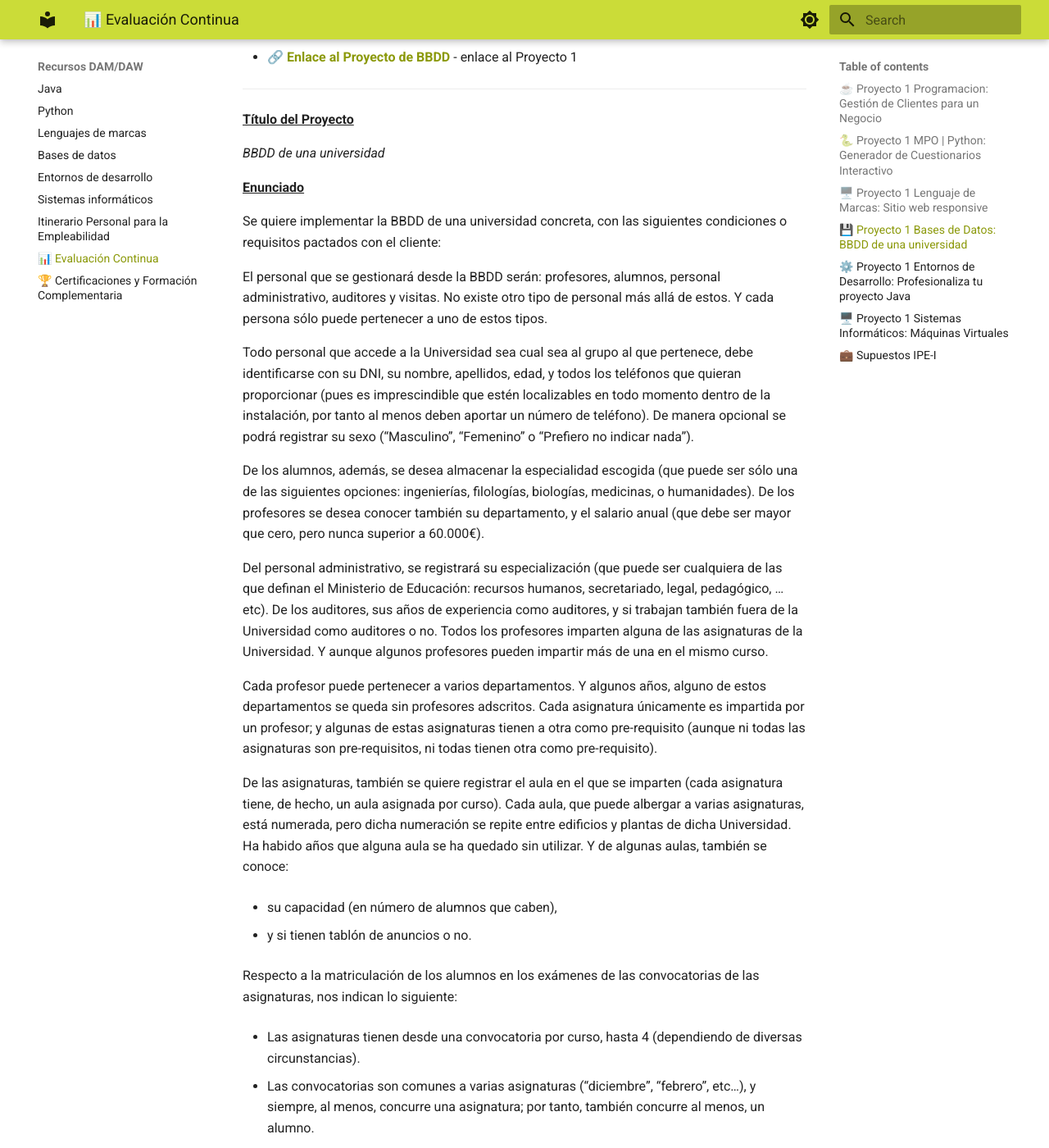
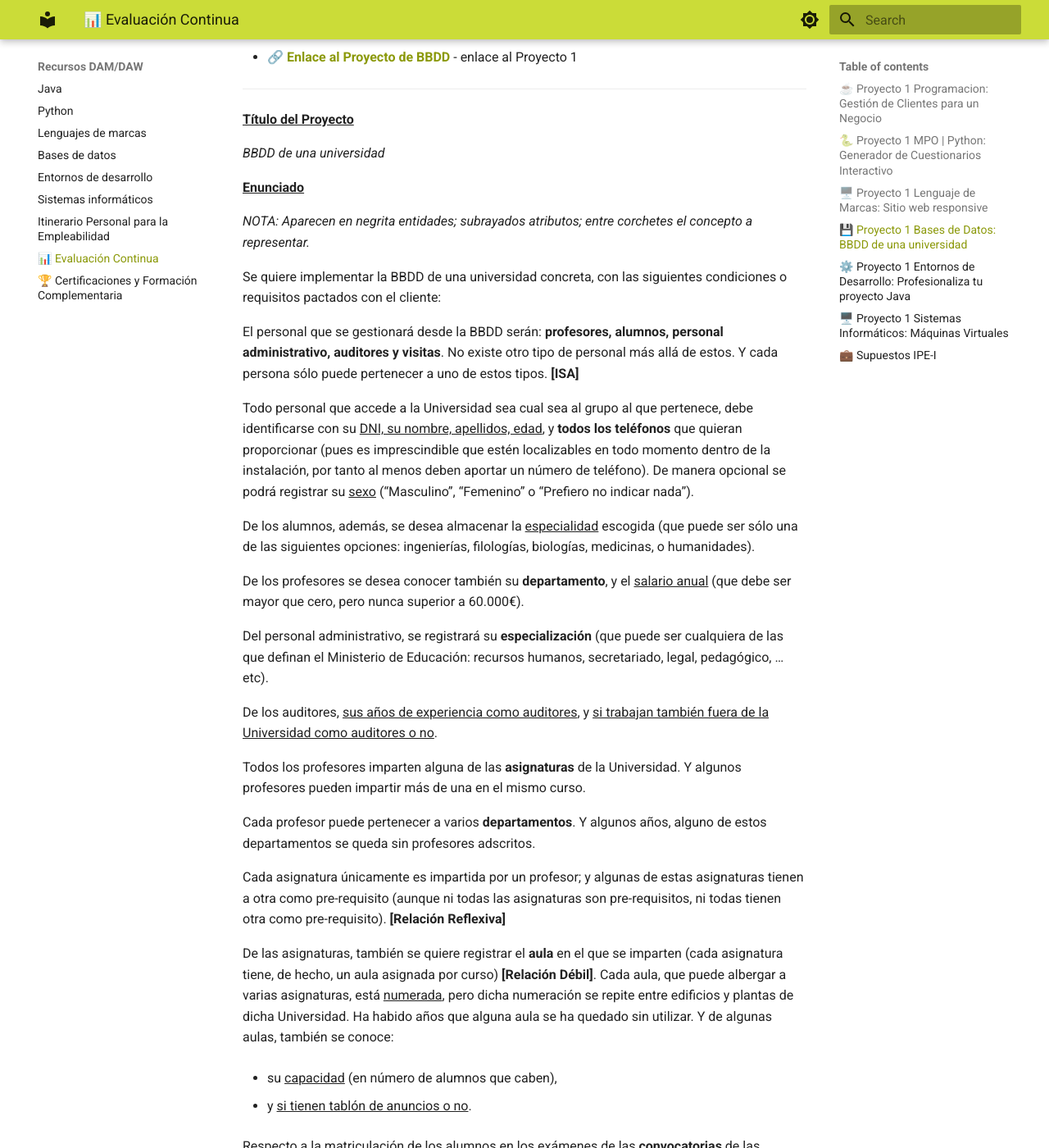
Before and after one commit to jordicido/recursosDAMDAW, an MkDocs documentation site: the page built from docs/eva_continua.md, in a window 1280 px wide and 1400 px high, scrolled down 9469 px. Shown: the whole window at 82% size. Built offline with MkDocs 1.6.1 and Material for MkDocs 9.7.7, drawn with Linux system fonts in a browser that asks for light colours; some of the changed text lies outside the part shown.

Commit message:
Modificado enunciado evaluación continua BBDD

```diff
--- a/docs/eva_continua.md
+++ b/docs/eva_continua.md
@@ -339,29 +339,35 @@ _BBDD de una universidad_
 
 <u>**Enunciado**</u>
 
+*NOTA: Aparecen en negrita entidades; subrayados atributos; entre corchetes el concepto a representar.*
+
 Se quiere implementar la BBDD de una universidad concreta, con las siguientes condiciones o requisitos pactados con el cliente:
 
-El personal que se gestionará desde la BBDD serán: profesores, alumnos, personal administrativo, auditores y visitas. No existe otro tipo de personal más allá de estos. Y cada persona sólo puede pertenecer a uno de estos tipos.
+El personal que se gestionará desde la BBDD serán: **profesores, alumnos, personal administrativo, auditores y visitas**. No existe otro tipo de personal más allá de estos. Y cada persona sólo puede pertenecer a uno de estos tipos. **\[ISA\]**
 
-Todo personal que accede a la Universidad sea cual sea al grupo al que pertenece, debe identificarse con su DNI, su nombre, apellidos, edad, y todos los teléfonos que quieran proporcionar (pues es imprescindible que estén localizables en todo momento dentro de la instalación, por tanto al menos deben aportar un número de teléfono). De manera opcional se podrá registrar su sexo (“Masculino”, “Femenino” o “Prefiero no indicar nada”).
+Todo personal que accede a la Universidad sea cual sea al grupo al que pertenece, debe identificarse con su <u>DNI, su nombre, apellidos, edad</u>, y **todos los teléfonos** que quieran proporcionar (pues es imprescindible que estén localizables en todo momento dentro de la instalación, por tanto al menos deben aportar un número de teléfono). De manera opcional se podrá registrar su <u>sexo</u> (“Masculino”, “Femenino” o “Prefiero no indicar nada”).
 
-De los alumnos, además, se desea almacenar la especialidad escogida (que puede ser sólo una de las siguientes opciones: ingenierías, filologías, biologías, medicinas, o humanidades).
-De los profesores se desea conocer también su departamento, y el salario anual (que debe ser mayor que cero, pero nunca superior a 60.000€).
+De los alumnos, además, se desea almacenar la <u>especialidad</u> escogida (que puede ser sólo una de las siguientes opciones: ingenierías, filologías, biologías, medicinas, o humanidades).
 
-Del personal administrativo, se registrará su especialización (que puede ser cualquiera de las que definan el Ministerio de Educación: recursos humanos, secretariado, legal, pedagógico, …etc).
-De los auditores, sus años de experiencia como auditores, y si trabajan también fuera de la Universidad como auditores o no.
-Todos los profesores imparten alguna de las asignaturas de la Universidad. Y aunque algunos profesores pueden impartir más de una en el mismo curso.
+De los profesores se desea conocer también su **departamento**, y el <u>salario anual</u> (que debe ser mayor que cero, pero nunca superior a 60.000€).
 
-Cada profesor puede pertenecer a varios departamentos. Y algunos años, alguno de estos departamentos se queda sin profesores adscritos.
-Cada asignatura únicamente es impartida por un profesor; y algunas de estas asignaturas tienen a otra como pre-requisito (aunque ni todas las asignaturas son pre-requisitos, ni todas tienen otra como pre-requisito).
+Del personal administrativo, se registrará su **especialización** (que puede ser cualquiera de las que definan el Ministerio de Educación: recursos humanos, secretariado, legal, pedagógico, …etc).
 
-De las asignaturas, también se quiere registrar el aula en el que se imparten (cada asignatura tiene, de hecho, un aula asignada por curso). Cada aula, que puede albergar a varias asignaturas, está numerada, pero dicha numeración se repite entre edificios y plantas de dicha Universidad. Ha habido años que alguna aula se ha quedado sin utilizar. Y de algunas aulas, también se conoce:
+De los auditores, <u>sus años de experiencia como auditores</u>, y <u>si trabajan también fuera de la Universidad como auditores o no</u>.
 
-- su capacidad (en número de alumnos que caben),
+Todos los profesores imparten alguna de las **asignaturas** de la Universidad. Y algunos profesores pueden impartir más de una en el mismo curso.
 
-- y si tienen tablón de anuncios o no.
+Cada profesor puede pertenecer a varios **departamentos**. Y algunos años, alguno de estos departamentos se queda sin profesores adscritos.
 
-Respecto a la matriculación de los alumnos en los exámenes de las convocatorias de las asignaturas, nos indican lo siguiente:
+Cada asignatura únicamente es impartida por un profesor; y algunas de estas asignaturas tienen a otra como pre-requisito (aunque ni todas las asignaturas son pre-requisitos, ni todas tienen otra como pre-requisito). **\[Relación Reflexiva\]**
+
+De las asignaturas, también se quiere registrar el **aula** en el que se imparten (cada asignatura tiene, de hecho, un aula asignada por curso) **\[Relación Débil\]**. Cada aula, que puede albergar a varias asignaturas, está <u>numerada</u>, pero dicha numeración se repite entre edificios y plantas de dicha Universidad. Ha habido años que alguna aula se ha quedado sin utilizar. Y de algunas aulas, también se conoce:
+
+- su <u>capacidad</u> (en número de alumnos que caben),
+
+- y <u>si tienen tablón de anuncios o no</u>.
+
+Respecto a la matriculación de los alumnos en los exámenes de las **convocatorias** de las asignaturas, nos indican lo siguiente: **\[Relación Ternaria\]**
 
 - Las asignaturas tienen desde una convocatoria por curso, hasta 4 (dependiendo de diversas circunstancias).
 
@@ -371,20 +377,21 @@ Respecto a la matriculación de los alumnos en los exámenes de las convocatoria
 
 - Los alumnos pueden matricularse hasta en 4 convocatorias por asignatura, y en cada curso, siempre deben estar matriculados de al menos una asignatura, y una convocatoria.
 
-Algunos alumnos, son representantes de otros, a modo de “vocales”, de cara a solicitudes, reclamaciones, etc… Pero, aunque no es obligatorio que todos los alumnos tengan algún representante, si lo tienen, sólo pueden ser representados por uno. Y un alumno no puede ser representante si no tiene asignado ningún alumno como representado.
-A algunos de los profesores, en algunas ocasiones, se les evalúa su trabajo como educadores, realizando una auditoría de su desempeño en la impartición de una asignatura concreta. Dichas auditorías las realizan los auditores, con las siguientes características:
+Algunos alumnos, son representantes de otros, a modo de “vocales”, de cara a solicitudes, reclamaciones, etc… Pero, aunque no es obligatorio que todos los alumnos tengan algún representante, si lo tienen, sólo pueden ser representados por uno. Y un alumno no puede ser representante si no tiene asignado ningún alumno como representado. **\[Relación Reflexiva\]**
+
+A algunos de los profesores, en algunas ocasiones, se les evalúa su trabajo como educadores, realizando una auditoría de su desempeño en la impartición de una asignatura concreta **\[Agregación – ver clase semana 25, última diapositiva\]**. Dichas auditorías las realizan los **auditores**, con las siguientes características:
 
 - Un auditor puede realizar varias auditorías por curso (aunque puede haber auditores que, en un curso completo, no realicen ninguna auditoría).
 
-- Para que un auditor pueda realizar auditorías de una asignatura concreta, debe haber recibido previamente un curso de orientación en relación con la metodología del departamento al que pertenece la asignatura referida en la auditoría.
+- Para que un auditor pueda realizar auditorías de la impartición concreta de una asignatura por un profe, debe haber recibido previamente un **curso de orientación** en relación con la metodología del departamento al que pertenece la asignatura referida en la auditoría. **\[Restricción Exclusividad/Exclusión o Inclusividad/Inclusión\]**
 
 - Cada departamento sólo posee un curso de éstos. Y cada curso sólo hace referencia a un departamento.
 
-- Estos cursos, por tanto, cuentan con un identificador único, su nombre vinculado con el del departamento al que se refieren, y el número de horas de dicho curso.
+- Estos cursos, por tanto, cuentan con un <u>identificador único</u>, su <u>nombre</u> vinculado con el del departamento al que se refieren, y el <u>número de horas</u> de dicho curso.
 
-- Y cada departamento tiene un nombre único, y también se conoce sus años de existencia, y el nombre de su primer profesor adscrito.
+- Y cada departamento tiene un <u>nombre único</u>, y también se conoce sus <u>años de existencia</u>, y el <u>nombre de su primer profesor adscrito</u>.
 
-Además de estas auditorías, la Universidad entrega unos premios al desempeño y resultados de la impartición de una asignatura llevada a cabo por su profesor. Es decir, se premia no sólo al profesor, ni al colectivo relacionado con la asignatura, sino el trabajo, resultados y participación derivados de ese trabajo de impartición de una asignatura por parte de un profesor. Relativo a estos premios, nos indican que:
+Además de estas auditorías, la Universidad entrega unos **premios** al desempeño y resultados de la impartición de una asignatura llevada a cabo por su profesor. Es decir, se premia no sólo al profesor, ni al colectivo relacionado con la asignatura, sino el trabajo, resultados y participación derivados de ese trabajo de impartición de una asignatura por parte de un profesor. Relativo a estos premios, nos indican que: **\[Agregación – ver clase semana 25, última diapositiva\]**
 
 - Cada impartición, en caso de ser nominada, puede recibir más de un premio.
 
@@ -392,15 +399,15 @@ Además de estas auditorías, la Universidad entrega unos premios al desempeño
 
 - Nunca se queda desierto un premio; y por supuesto, no todas las imparticiones reciben premio.
 
-El sistema también debe poder registrar el precio de cada matriculación, sabiendo que ésta depende de cada alumno, de cada asignatura y de cada convocatoria. Es decir, cada alumno que se matricula en cada convocatoria de cada asignatura paga un precio (que depende de factores relativos a: beca, familia numerosa, matrícula de honor en otras asignaturas, precio del crédito ese año, etc…). Pues bien, en la matrícula se precisa registrar tanto ese precio, como la nota final de ese alumno en dicha convocatoria de dicha asignatura.
+El sistema también debe poder registrar el <u>precio</u> de cada matriculación, sabiendo que ésta depende de cada alumno, de cada asignatura y de cada convocatoria. Es decir, cada alumno que se matricula en cada convocatoria de cada asignatura paga un precio (que depende de factores relativos a: beca, familia numerosa, matrícula de honor en otras asignaturas, precio del crédito ese año, etc…). Pues bien, en la matrícula se precisa registrar tanto ese precio, como la <u>nota final</u> de ese alumno en dicha convocatoria de dicha asignatura. **\[Relación Ternaria\]**
 
 - Además, el sistema deberá verificar que el precio de la matriculación que paga cada alumno por cada asignatura siempre es mayor que cero.
 
 El sistema debe:
 
-- Permitir modificar los identificadores de: profesores, personal administrativo y visitas; pero no los de los alumnos ni auditores.
+- Permitir modificar los identificadores de: profesores, personal administrativo y visitas; pero no los de los alumnos ni auditores. **\[Restricciones del modelo Relacional\]**
 
-- Si por algún motivo desapareciera un Departamento, su curso de orientación, será reasignado al departamento llamado “General”, para no perder dicho contenido.
+- Si por algún motivo desapareciera un Departamento, su curso de orientación, será reasignado al departamento llamado “General”, para no perder dicho contenido. **\[Restricciones del modelo Relacional\]**
 
 Cualquier dato que nos hayan pedido registrar en la base de datos descrita en este enunciado, y del que no se indique expresamente su carácter “opcional”, será entendido, por tanto, como un parámetro del que deberemos exigir una existencia obligatoria.
 
@@ -408,7 +415,7 @@ Cualquier dato que nos hayan pedido registrar en la base de datos descrita en es
 
 <u>**Cuestiones para Resolver**</u>
 
-1. Deberemos generar el Diagrama del Modelo Entidad-Relación Extendido.
+1. **Deberemos generar el Diagrama del Modelo Entidad-Relación Extendido.**
 
     1. Identificando entidades y sus respectivos atributos del MER.
 
@@ -420,7 +427,7 @@ Cualquier dato que nos hayan pedido registrar en la base de datos descrita en es
 
     5. Anexar a este diagrama una breve memoria descriptiva, en la que se explique cualquier suposición tomada en cuenta, o cualquier asunción llevada a cabo por el diseñador, justificando adecuadamente dicha suposición (por falta de información, por mejora del diseño, por mayor legibilidad, etc…).
 
-2. Deberemos avanzar el posible código SQL para:
+2. **Deberemos avanzar el posible código SQL para:**
 
     1. La transformación del MERE en un primer boceto de Modelo Relacional operativo (sin que sea preciso tener en cuenta ningún proceso de normalización). Teniendo en cuenta que sólo será preciso implementar la creación de:
 
```
